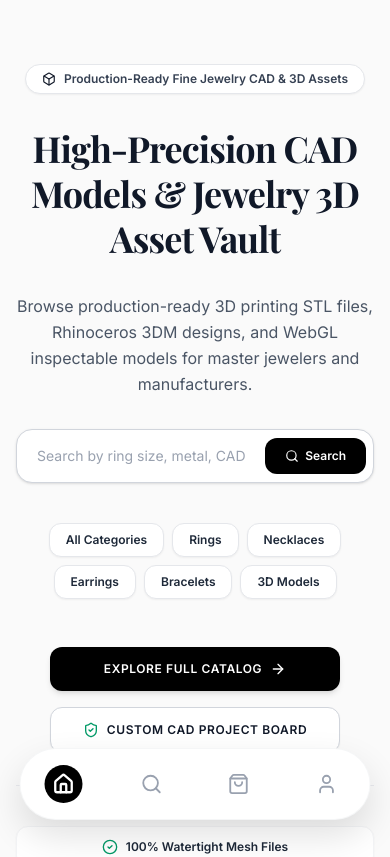
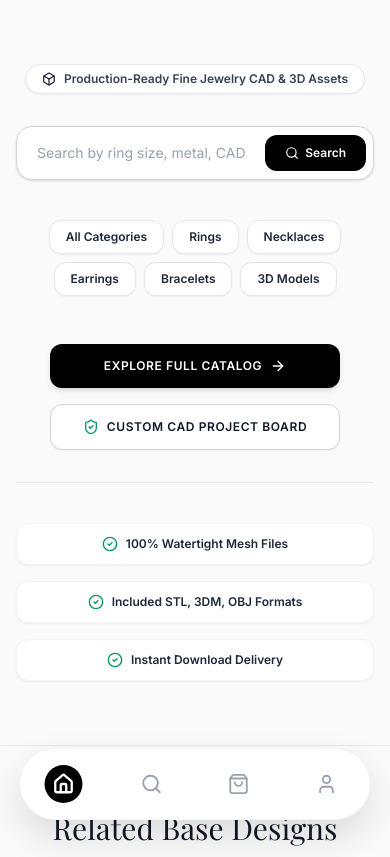
Before and after one commit to ehsaancode/diamondDraft, a React (Vite) app in the folder frontend/: page / in a window 390 px wide. Shown: the top 857 px of the page. Built offline with nearby package versions, Linux system fonts and the light colour scheme; no server answers.

Commit message:
style: hide hero header texts on mobile view

```diff
--- a/frontend/src/components/home/Hero.jsx
+++ b/frontend/src/components/home/Hero.jsx
@@ -30,13 +30,13 @@ const Hero = () => {
           </div>
 
           {/* Hero Title */}
-          <h1 className="text-4xl sm:text-5xl md:text-6xl font-serif font-extrabold text-gray-900 tracking-tight leading-tight">
+          <h1 className="hidden md:block text-4xl sm:text-5xl md:text-6xl font-serif font-extrabold text-gray-900 tracking-tight leading-tight">
             High-Precision CAD Models <br className="hidden sm:block" />
             & Jewelry 3D Asset Vault
           </h1>
 
           {/* Subtitle */}
-          <p className="text-gray-600 text-base md:text-lg leading-relaxed font-sans max-w-2xl">
+          <p className="hidden md:block text-gray-600 text-base md:text-lg leading-relaxed font-sans max-w-2xl">
             Browse production-ready 3D printing STL files, Rhinoceros 3DM designs, and WebGL inspectable models for master jewelers and manufacturers.
           </p>
 
```
Also changed, not shown: 1 other file (tests, documents, lock files or other folders).
